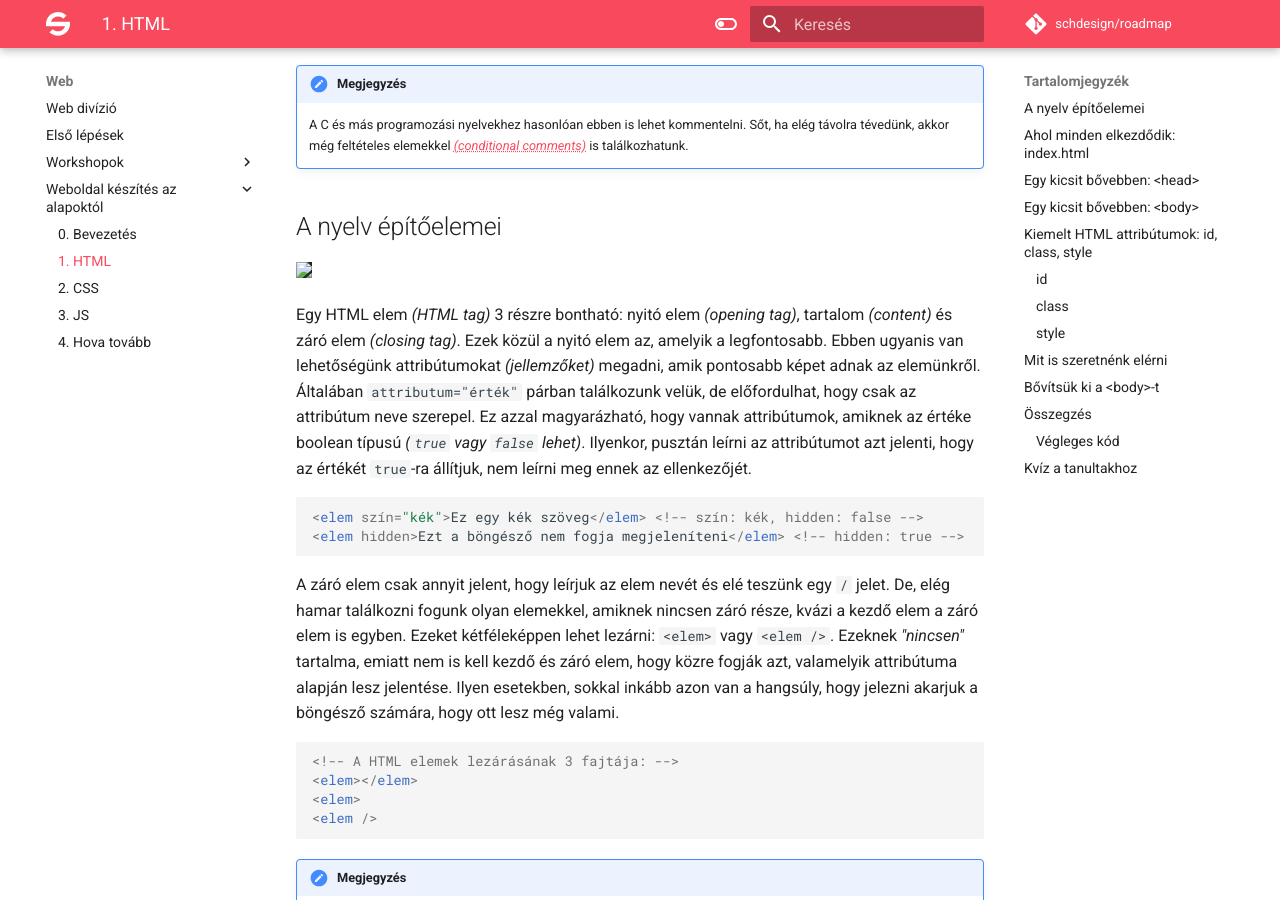
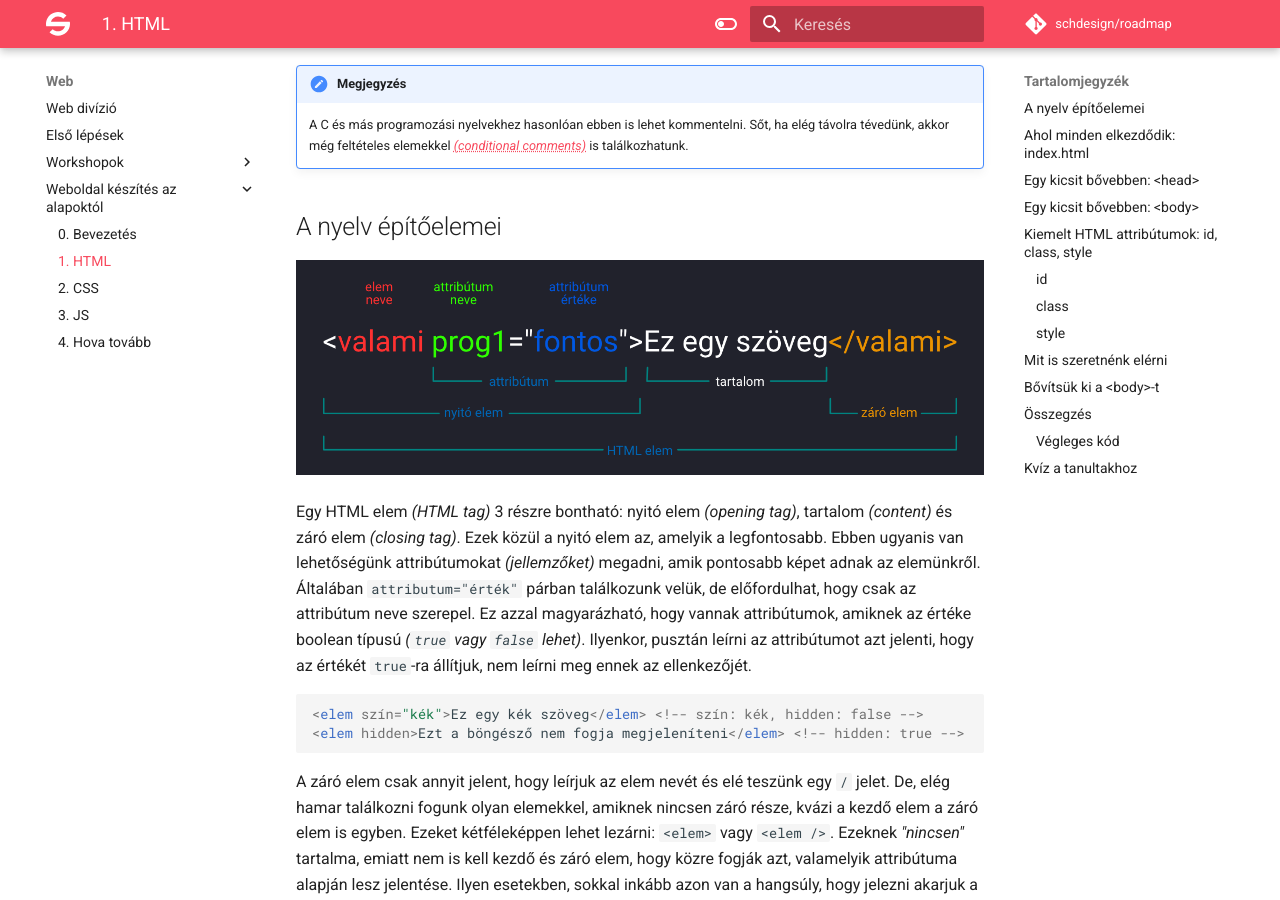
Before and after one commit to simonyiszk/schdesign-roadmap, an MkDocs documentation site: the page built from docs/web/tutorial/step-by-step/html.md, in a window 1280 px wide and 900 px high, scrolled down 352 px. Built offline with MkDocs 1.6.1 and Material for MkDocs 9.7.7, drawn with Linux system fonts in a browser that asks for light colours.

Commit message:
changed 'web/tutorials' to 'web/tutorial', so no more 404 error

````diff
--- a/docs/web/tutorial/step-by-step/html.md
+++ b/docs/web/tutorial/step-by-step/html.md
@@ -9,7 +9,7 @@ Más dokumentumokkal szemben *(pl. Word, Excel stb.)*, szerkesztéséhez elegend
 
 ## A nyelv építőelemei
 
-<img src="/web/tutorials/step-by-step/sbs_01_html_tag_analysis_dark.png" style="background-color: rgb(33, 34, 44);" />
+<img src="/web/tutorial/step-by-step/sbs_01_html_tag_analysis_dark.png" style="background-color: rgb(33, 34, 44);" />
 
 Egy HTML elem *(HTML tag)* 3 részre bontható: nyitó elem *(opening tag)*, tartalom *(content)* és záró elem *(closing tag)*. Ezek közül a nyitó elem az, amelyik a legfontosabb. Ebben ugyanis van lehetőségünk attribútumokat *(jellemzőket)* megadni, amik pontosabb képet adnak az elemünkről. Általában `attributum="érték"` párban találkozunk velük, de előfordulhat, hogy csak az attribútum neve szerepel. Ez azzal magyarázható, hogy vannak attribútumok, amiknek az értéke boolean típusú *(`true` vagy `false` lehet)*. Ilyenkor, pusztán leírni az attribútumot azt jelenti, hogy az értékét `true`-ra állítjuk, nem leírni meg ennek az ellenkezőjét.
 ``` HTML
@@ -90,7 +90,7 @@ Egy kis értelmezés a fentihez:
 
 Ez egy HTML dokumentumnak az alapja. Ha látsz valamit a weben, akkor biztos, hogy ezekből az elemekből épül fel. A weboldal első eleme `<!DOCTYPE>`, amit `<html>` követ, benne pedig rendre `<head>` és `<body>`.
 
-<img src="/web/tutorials/step-by-step/sbs_01_html_document.png" style="background-color: rgb(33, 34, 44);" />
+<img src="/web/tutorial/step-by-step/sbs_01_html_document.png" style="background-color: rgb(33, 34, 44);" />
 
 HTML dokumentum készítésénél érdemes konténerekben gondolkozni, a sok egymáshoz tartozó részt egy közös dobozban elképzelni. Ezáltal, amikor megpróbáljuk majd elrendezni az elemeket, sokkal egyszerűbb dolgunk lesz.
 
````
Also changed, not shown: docs/web/tutorial/step-by-step/bevezeto.md (+1 -1 lines), docs/web/tutorial/step-by-step/css.md (+2 -2 lines).
